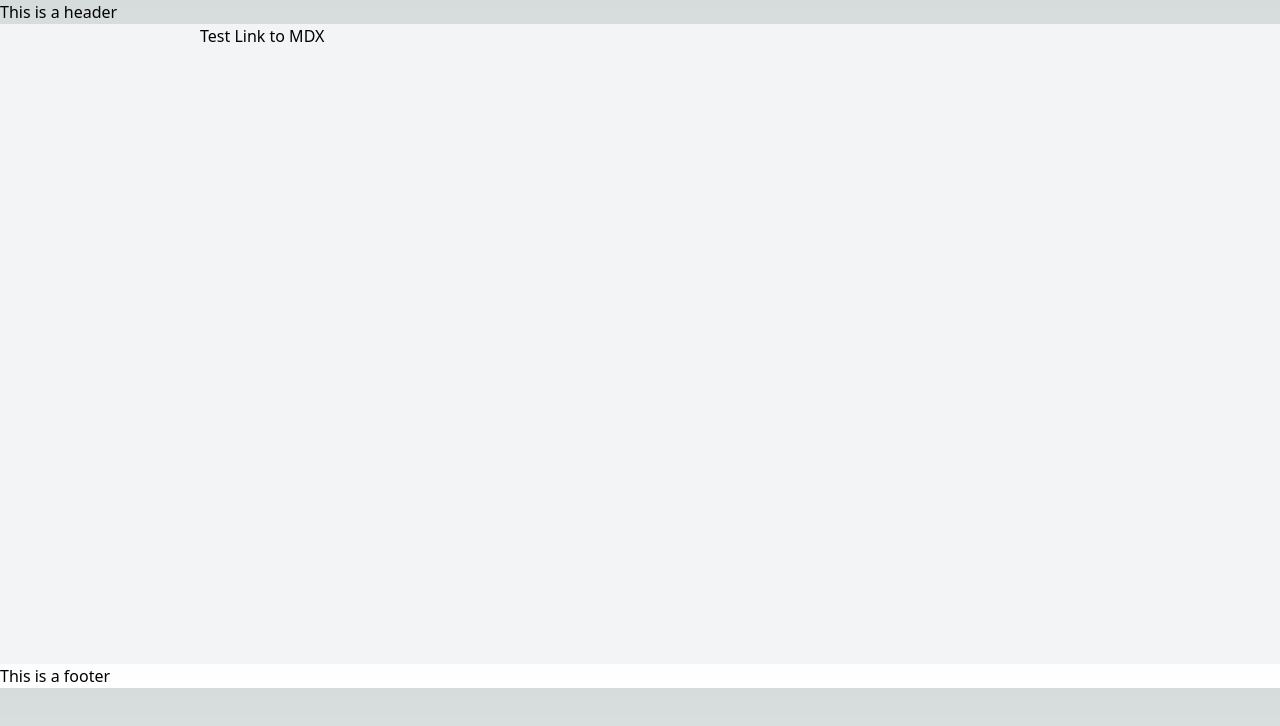
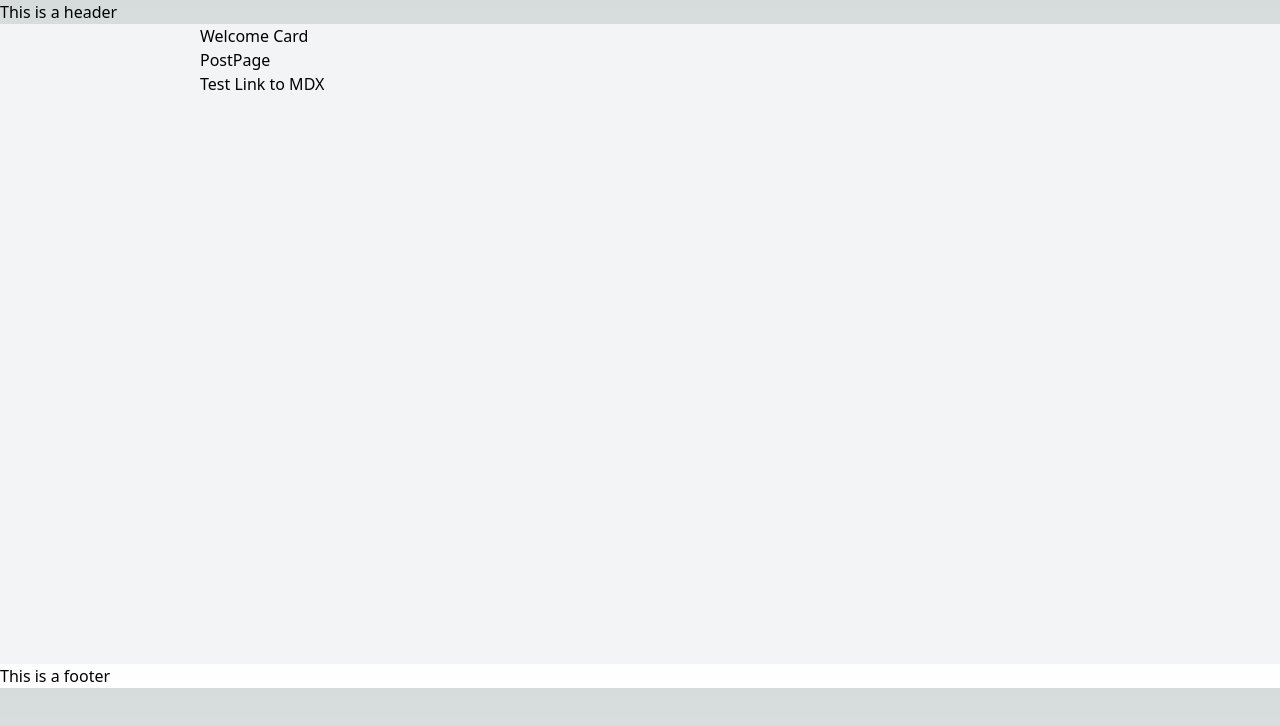
Before and after one commit to MstMoonshine/moonshine-blog-front, a Next.js app: page / in a window 1280 px wide. Shown: the top 726 px of the page. Built offline with nearby package versions, Linux system fonts and the light colour scheme.

Commit message:
feat: Homepage frame

```diff
--- a/app/page.tsx
+++ b/app/page.tsx
@@ -1,10 +1,11 @@
-import Image from 'next/image'
-import Link from 'next/link'
+import PostPage from '@/components/UI/Homepage/PostPage'
+import WelcomeCard from '@/components/UI/Homepage/WelcomeCard'
 
 export default function Home() {
   return (
-      <div>
-        <Link href="/mdx-page">Test Link to MDX</Link>
-      </div>
+      <>
+        <WelcomeCard />
+        <PostPage />
+      </>
   )
 }
--- /dev/null
+++ b/components/UI/Homepage/PostPage.tsx
@@ -0,0 +1,14 @@
+import Link from 'next/link'
+
+function PostPage() {
+  return (
+    <div>
+      <p>
+        PostPage
+      </p>
+      <Link href="/mdx-page">Test Link to MDX</Link>
+    </div>
+  )
+}
+
+export default PostPage;
--- /dev/null
+++ b/components/UI/Homepage/WelcomeCard.tsx
@@ -0,0 +1,9 @@
+function WelcomeCard() {
+  return (
+    <div>
+      Welcome Card
+    </div>
+  )
+}
+
+export default WelcomeCard;
```
